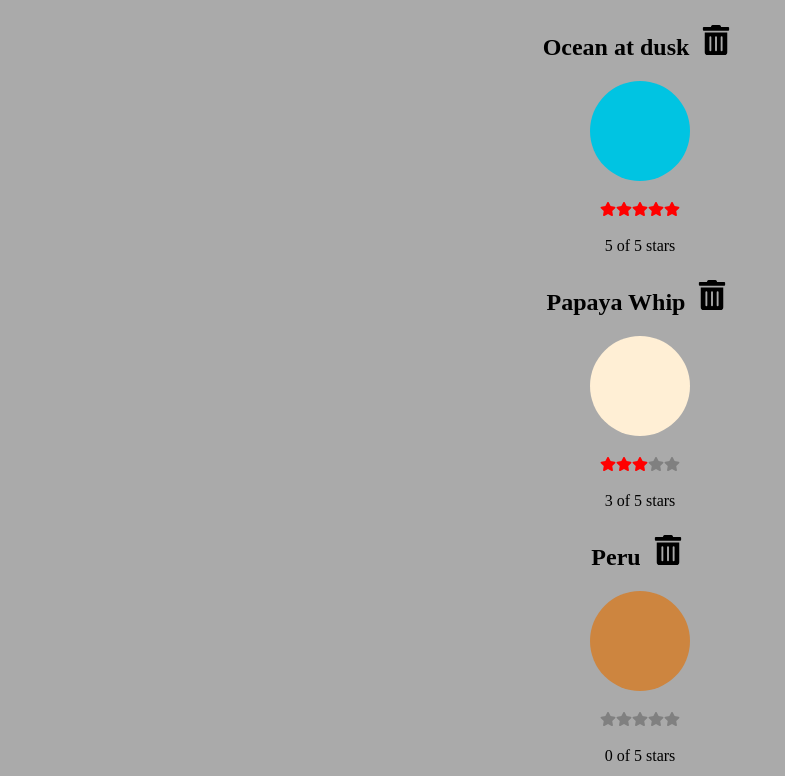
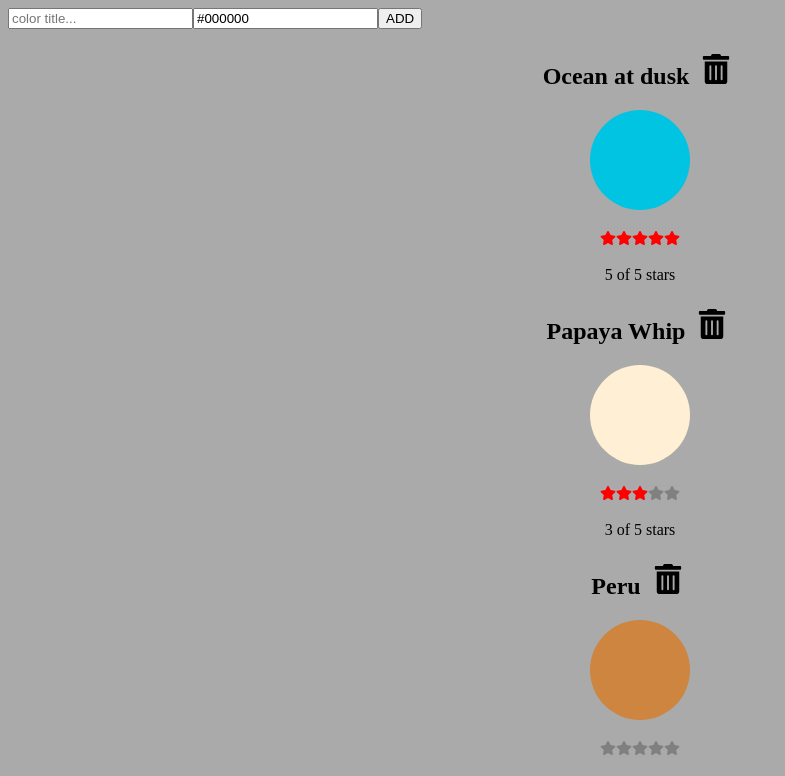
Before and after one commit to DMawi17/Color-Organizer, a React (Create React App) app: page / in a window 1280 px wide. Shown: the top 776 px of the page, without its empty margins (0-785 px from the left). Built offline with nearby package versions, Linux system fonts and the light colour scheme.

Commit message:
third commit

```diff
--- a/src/App.js
+++ b/src/App.js
@@ -1,12 +1,24 @@
 import { useState } from "react";
 import colorData from "./color-data.json";
 import ColorList from "./Component/Colors/ColorList";
+import AddColorForm from "./Component/AddColorForm";
 import "./App.css";
+import { v4 } from "uuid";
 
 export default function App() {
     const [colors, setColors] = useState(colorData);
     return (
         <div className="App">
+            <AddColorForm
+                onNewColor={(title, color) => {
+                    const newColors = [
+                        ...colors,
+                        { id: v4(), rating: 0, title, color },
+                    ];
+                    setColors(newColors);
+                }}
+            />
+
             <ColorList
                 colors={colors}
                 onRemoveColor={(id) => {
--- /dev/null
+++ b/src/Component/AddColorForm.js
@@ -0,0 +1,100 @@
+/* Uncontrolled Component
+
+import { useRef } from "react";
+
+const AddColorForm = ({ onNewColor = (f) => f }) => {
+    const textTitle = useRef();
+    const hexColor = useRef();
+
+    const submit = (e) => {
+        e.preventDefault();
+        const title = textTitle.current.value;
+        const color = hexColor.current.value;
+      onNewColor(title, color);
+      // Mutating the value attr of DOM nodes. This is imperative code.
+        textTitle.current.value = ""; // it makes the this component to be -
+        hexColor.current.value = "";
+    };
+
+    return (
+        <form onSubmit={submit}>
+            <input
+                ref={textTitle}
+                type="text"
+                placeholder="color title..."
+                required
+            />
+            <input ref={hexColor} type="color" required />
+            <button>Add</button>
+        </form>
+    );
+};
+
+export default AddColorForm; */
+
+/* Controlled Component
+
+import { useState } from "react";
+
+const AddColorForm = ({ onNewColor = (f) => f }) => {
+    const [title, setTitle] = useState("");
+    const [color, setColor] = useState("#000000");
+
+    const submit = (e) => {
+        e.preventDefault();
+        onNewColor(title, color);
+        setTitle("");
+        setColor("");
+    };
+    return (
+        <form onSubmit={submit}>
+            <input
+                value={title}
+                onChange={(event) => setTitle(event.target.value)}
+                type="text"
+                placeholder="color title..."
+                required
+            />
+            <input
+                value={color}
+                onChange={(event) => setColor(event.target.value)}
+                type="text"
+                required
+            />
+            <button>ADD</button>
+        </form>
+    );
+};
+
+export default AddColorForm; */
+
+//.. Custom-Hook
+
+import { useInput } from "./custom-hook";
+
+const AddColorForm = ({ onNewColor = (f) => f }) => {
+    const [titleProps, resetTitle] = useInput("");
+    const [colorProps, resetColor] = useInput("#000000");
+
+    const submit = (e) => {
+        e.preventDefault();
+        onNewColor(titleProps.value, colorProps.value);
+        resetTitle();
+        resetColor();
+    };
+
+    return (
+        <form onSubmit={submit}>
+            <input
+                {...titleProps}
+                type="text"
+                placeholder="color title..."
+                required
+            />
+            <input {...colorProps} type="text" required />
+            <button>ADD</button>
+        </form>
+    );
+};
+
+export default AddColorForm;
--- /dev/null
+++ b/src/Component/custom-hook.js
@@ -0,0 +1,10 @@
+import { useState } from "react";
+
+export const useInput = (initialValue) => {
+    const [value, setValue] = useState(initialValue);
+
+    return [
+        { value, onChange: (e) => setValue(e.target.value) },
+        () => setValue(initialValue),
+    ];
+};
```
